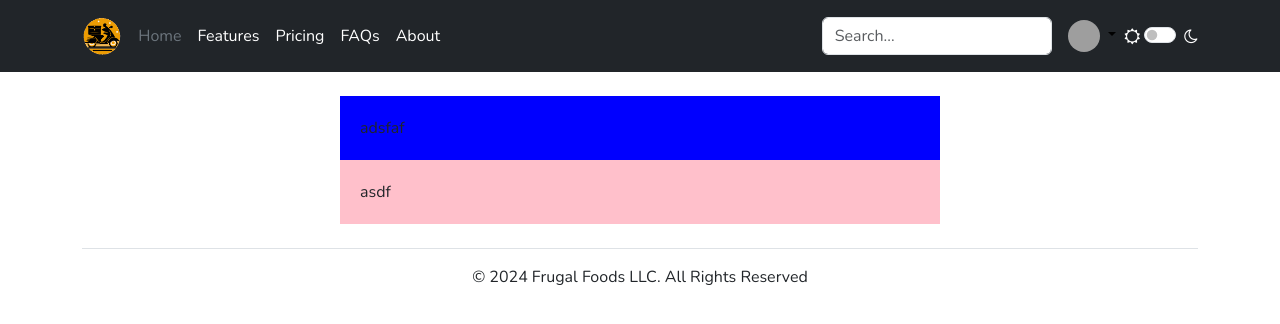
After one commit to STEAM-Center-NYC/10038-Aggregating-Delivery-Service-Prices-To-Determine-The-Best-Deal, a Flask app: page /login in a window 1280 px wide. The commit adds this page. Shown: the top 324 px of the page. Run offline with Flask 3, Linux system fonts and the light colour scheme; grey boxes are pictures that could not be loaded.

Commit message:
initial commit

```diff
--- a/main.py
+++ b/main.py
@@ -83,3 +83,7 @@ def restaurant(restaurant_id):
     cursor.execute(f"SELECT * FROM `items` INNER JOIN `price` ON `items`.item_id = `price`.item_id WHERE `restaurant_id` = {restaurant_id}")
     itemprice_results = cursor.fetchall()
     return render_template("restaurant.jinja", restaurant_data = restaurant_results, itemprice = itemprice_results)
+
+@app.route('/login')
+def login():
+    return render_template('login.jinja')
--- a/static/styles.css
+++ b/static/styles.css
@@ -37,3 +37,19 @@ body{
 .grid_items {
     text-align: center;
 }
+
+/* Sign In // Sign Up */
+
+.log_intro {
+    background-color: blue;
+    width: 600px;
+    margin: auto;
+    padding: 20px;
+}
+
+.log_box {
+    background-color: pink;
+    width: 600px;
+    margin: auto;
+    padding: 20px;
+}
--- /dev/null
+++ b/templates/login.jinja
@@ -0,0 +1,14 @@
+{% extends 'templates.jinja' %}
+{% block contents %}
+
+<main class="container">
+    <br>
+    <div class="log_intro">
+        adsfaf
+    </div>
+    <div class="log_box">
+        asdf
+    </div>
+</main>
+
+{% endblock %}
```
